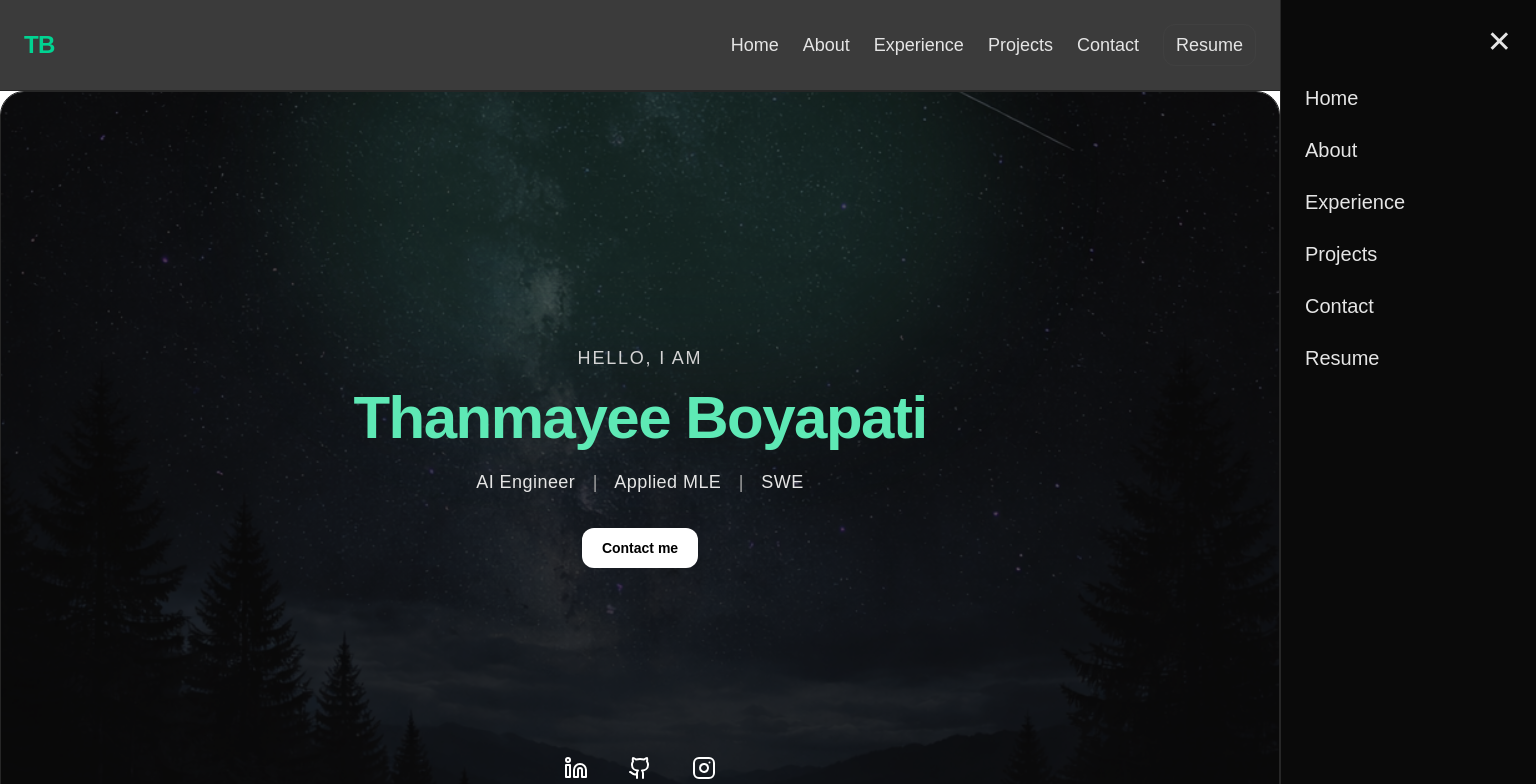
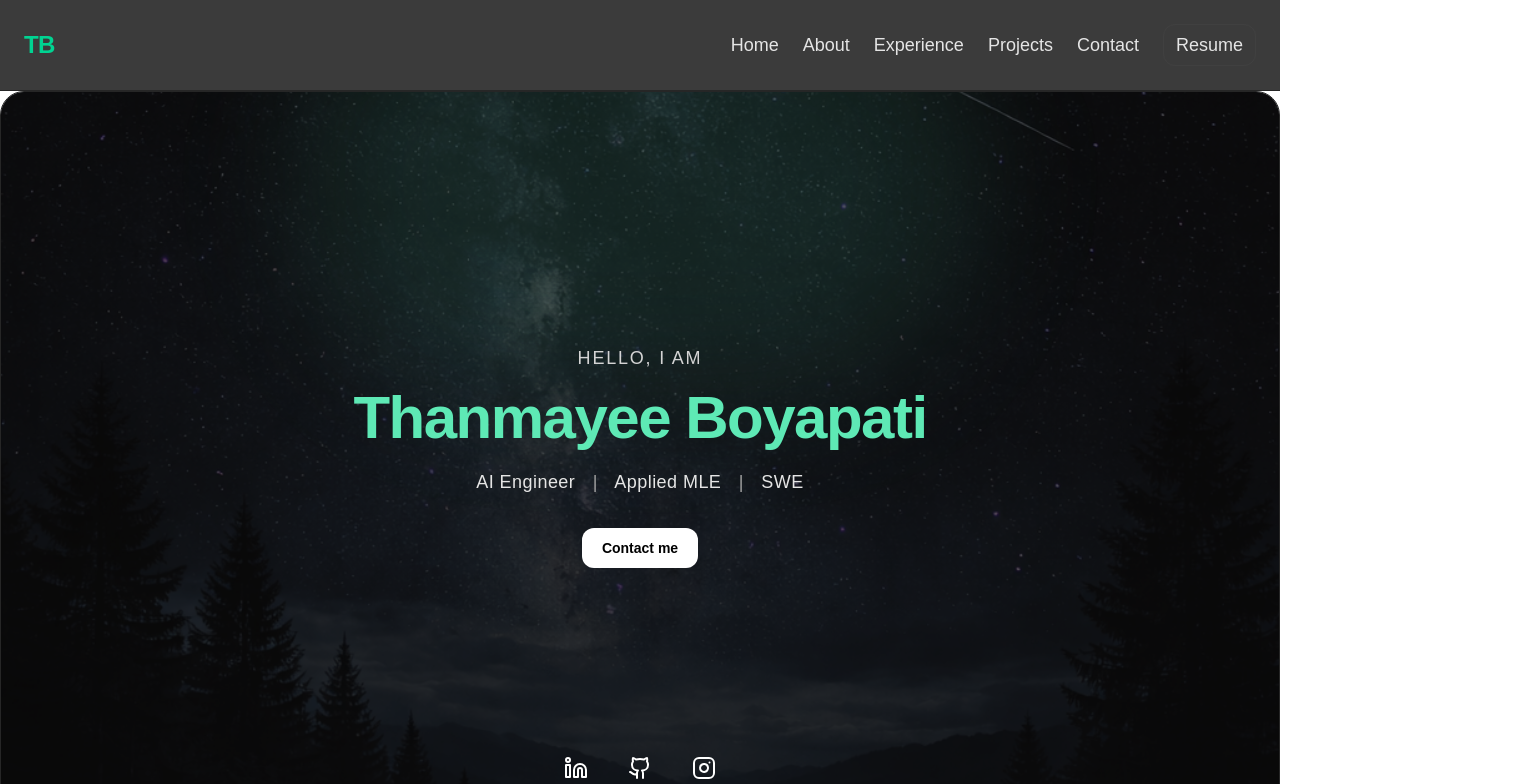
Before and after one commit to tboyapati/personal_website, a Next.js app: page / in a window 1280 px wide. Shown: the top 784 px of the page, 1536 px wide, since content can reach past the window. Built offline with nearby package versions, Linux system fonts and the light colour scheme.

Commit message:
fixed the right tab error

```diff
--- a/app/layout.tsx
+++ b/app/layout.tsx
@@ -51,9 +51,10 @@ export default function RootLayout({
           {/* Mobile menu (right drawer) */}
           <div
             className={`fixed top-0 right-0 z-50 h-screen w-64 bg-neutral-950 border-l border-neutral-800
-    transform transition-transform duration-300 ease-in-out
+    transform transition-transform duration-300 ease-in-out md:hidden
     ${open ? "translate-x-0" : "translate-x-full"}`}
           >
+
             {/* Close button */}
             <div className="flex justify-end p-6">
               <button
```
